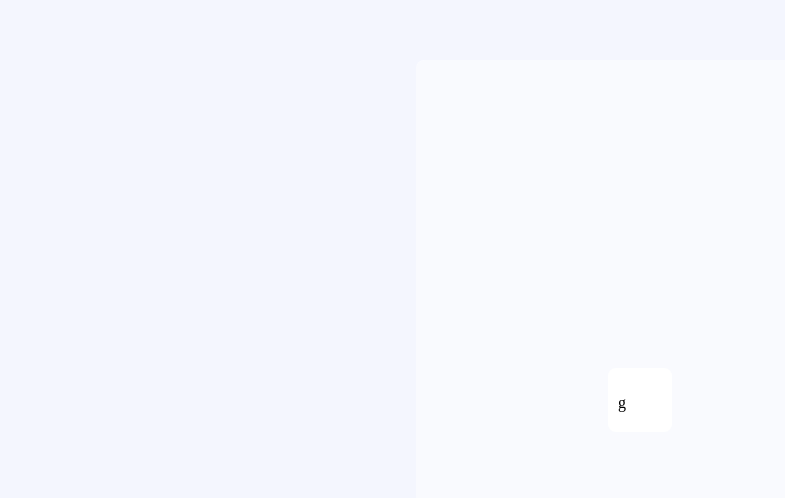
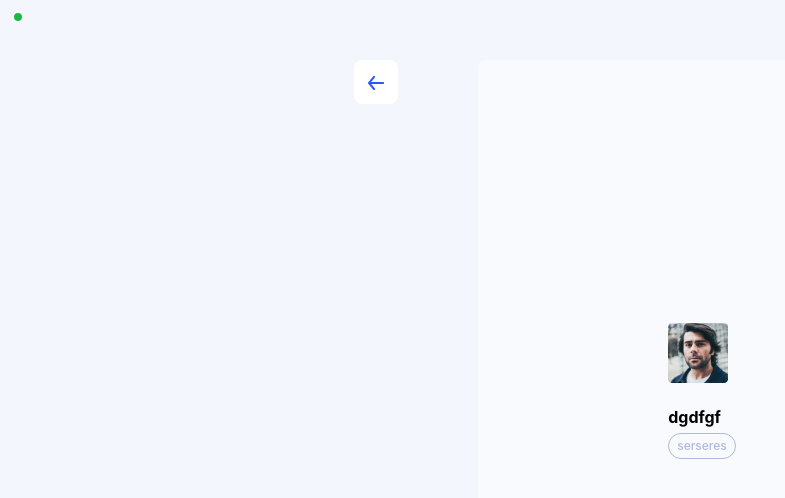
Before and after one commit to hany93/DSpotTestFrontend, a Next.js app: page /friends_details_info in a window 1280 px wide. Shown: the top 498 px of the page, without its empty margins (0-785 px from the left). Built offline with nearby package versions, Linux system fonts and the light colour scheme.

Commit message:
add back arrow to friend details page

```diff
--- a/components/list.js
+++ b/components/list.js
@@ -267,7 +267,7 @@ const List = () => {
                     <div key={item.id} className="friendslist__card">
                         <div>
                             <div>
-                                <img src={item.image} className="friendslist__image" />
+                                <img src={item.image} />
                                 <span className="friendslist__ellipse" />
                             </div>
                             <div className="friendslist__elementsgrouping">
--- a/pages/friends_details_info/index.js
+++ b/pages/friends_details_info/index.js
@@ -3,11 +3,27 @@ import React from "react";
 const FriendsList = () => {
     return (
         <section className="friends_details_info">
-            <div className="friends_details_info__back">
-                <p>g</p>
+            <div>
+                <div className="friends_details_info__back">
+                    <img src="images/arrow_back.png" />
+                </div>
             </div>
             <div className="friends_details_info__content">
-                ghgfhg
+                <div>
+                    <div>
+                        <img src="images/avatar.png" className="friends_details_info__image" />
+                        <span className="friends_details_info__ellipse" />
+                    </div>
+                    <div className="friends_details_info__elementsgrouping">
+                        <span>dgdfgf</span>
+                        <div>
+                            <span>serseres</span>
+                        </div>
+                    </div>
+                </div>
+                <div>
+
+                </div>
             </div>
         </section>
     );
--- a/styles/friends_details_info.css
+++ b/styles/friends_details_info.css
@@ -3,7 +3,6 @@
     flex-direction: row;
     align-items: center;
     justify-content: center;
-    position: relative;
     gap: 80px;
     width: 100%;
     height: 100vh;
@@ -12,14 +11,17 @@
 .friends_details_info__back {
     display: flex;
     flex-direction: row;
-    align-items: flex-start;
-    padding: 10px;
+    align-items: center;
+    justify-content: center;
     gap: 10px;
     width: 44px;
     height: 44px;
     background: #FFFFFF;
     border-radius: 8px;
-    position: absolute;
+}
+
+.friends_details_info>div {
+    height: calc(100vh - 120px);
 }
 
 .friends_details_info__content {
@@ -33,3 +35,57 @@
     height: calc(100vh - 120px);
     transition: all 1s ease;
 }
+
+
+
+.friends_details_info__ellipse {
+    box-sizing: border-box;
+    width: 12px;
+    height: 12px;
+    left: 12px;
+    top: 11px;
+    position: absolute;
+    background: #16BA44;
+    border: 2px solid #FFFFFF;
+    border-radius: 10px;
+    float: inline-start;
+}
+
+.friends_details_info__elementsgrouping {
+    display: flex;
+    flex-direction: column;
+    align-items: flex-start;
+    padding: 0px;
+    gap: 4px;
+    margin: 18px 0px;
+}
+
+.friends_details_info__elementsgrouping>span {
+    display: flex;
+    align-items: center;
+    font-family: 'Inter';
+    font-style: normal;
+    font-weight: 700;
+    font-size: 16px;
+    line-height: 24px;
+    color: #000000;
+    word-break: break-word;
+}
+
+.friends_details_info__elementsgrouping div {
+    border: 1px solid #B1B9DB;
+    border-radius: 20px;
+    padding: 0px 8px;
+}
+
+.friends_details_info__elementsgrouping div>span {
+    font-family: 'Inter';
+    font-style: normal;
+    font-weight: 500;
+    font-size: 12px;
+    line-height: 24px;
+    display: flex;
+    align-items: center;
+    color: #B1B9DB;
+    word-break: break-word;
+}
--- a/styles/friendslist.css
+++ b/styles/friendslist.css
@@ -246,7 +246,7 @@ body {
     }
 }
 
-@media screen and (min-width: 1439px) and (max-width: 1920px) {
+@media screen and (min-width: 1440px) and (max-width: 1920px) {
     .friendslist__centercontainer {
         width: calc(100% - 726px);
     }
```
Also changed, not shown: public/images/arrow_back.png (added).
